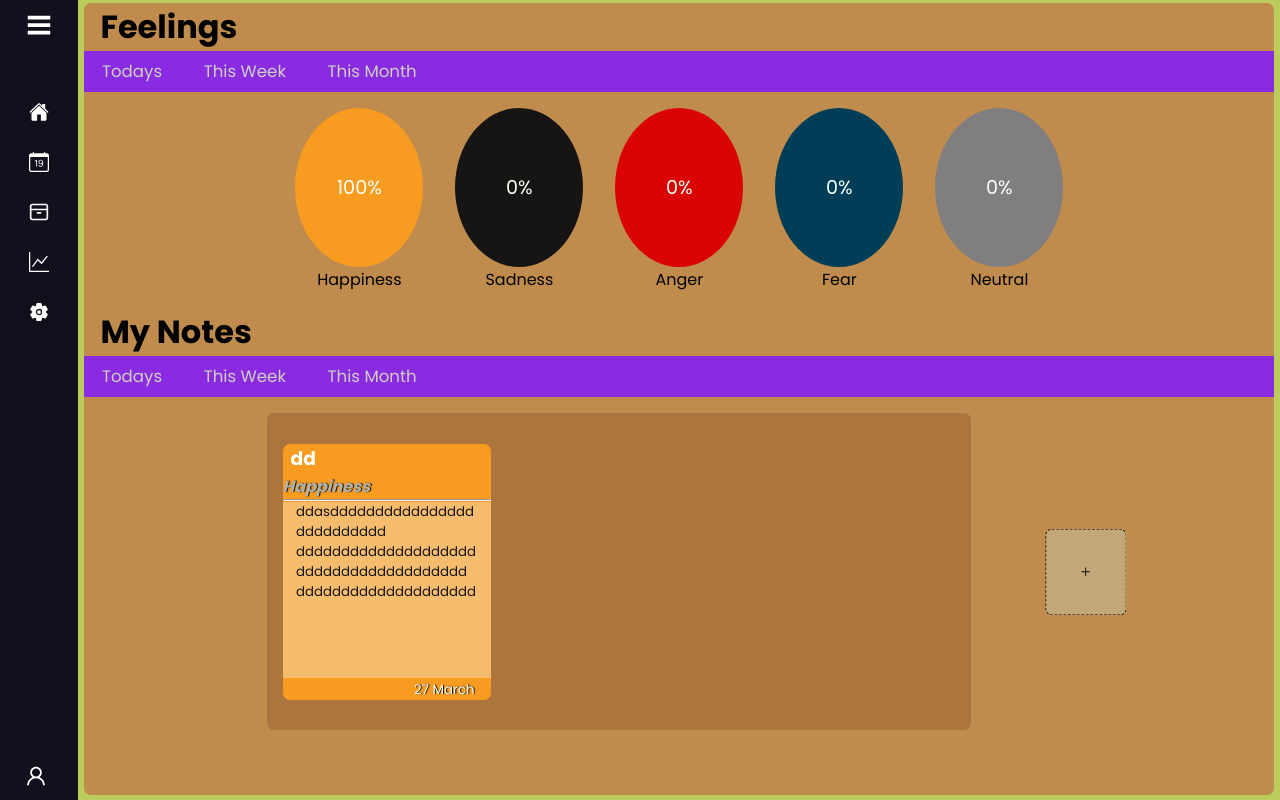
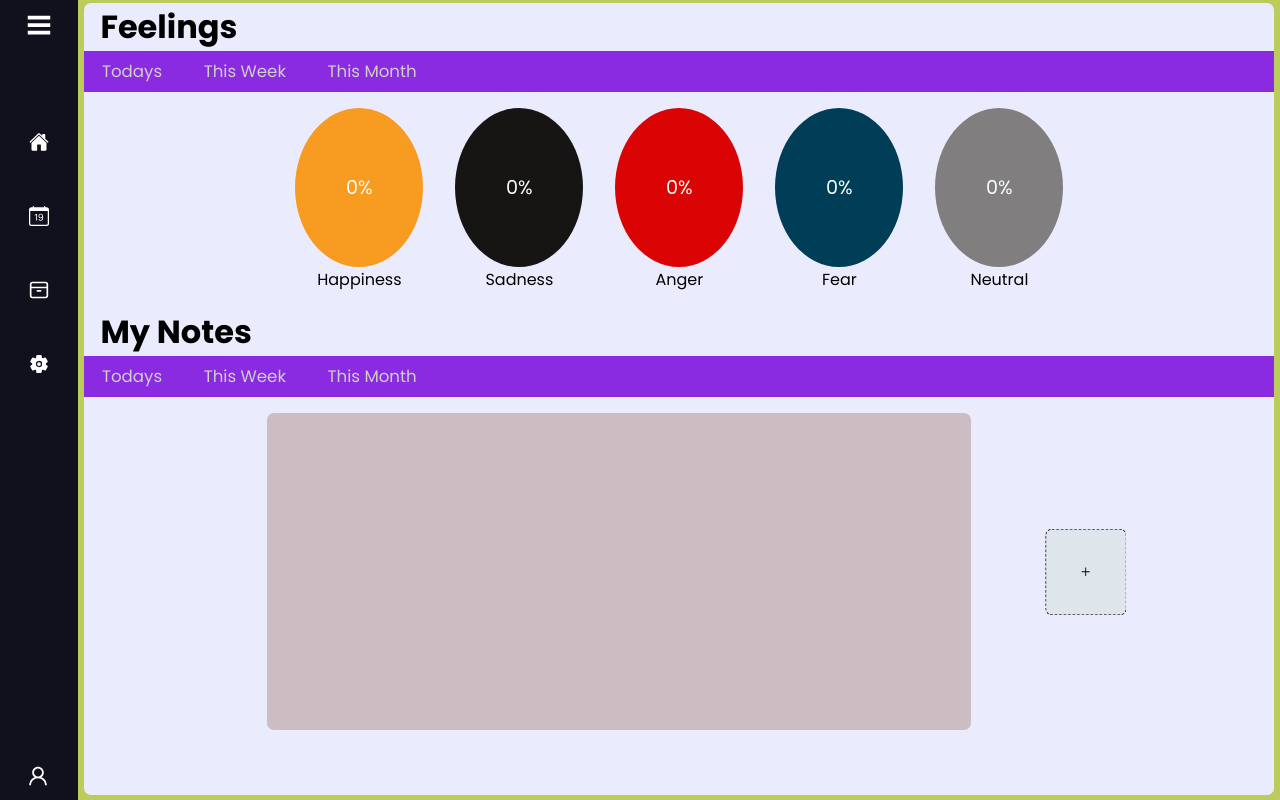
Before and after one commit to BrunoFay/Feelings-Diary, a React (Create React App) app: page / in a window 1280 px wide. Built offline with nearby package versions, Linux system fonts and the light colour scheme.

Commit message:
NEW edit logical implemented, some bg-colors change,just tests,

```diff
--- a/src/App.css
+++ b/src/App.css
@@ -1,4 +1,6 @@
 :root {
+  margin: 0;
+  padding: 0;
   --bgcolorHap: #f89b21;
   --bgcolorSad: #161514;
   --bgcolorNeu: #807e7e;
--- a/src/components/home/CardNoteWindow.jsx
+++ b/src/components/home/CardNoteWindow.jsx
@@ -10,12 +10,20 @@ export default function CardNoteWindow() {
     noteCNW,
     dateFormated,
     VISIBLECARD,
+    VISIBLEFORM,
     handleKeyPressVisibiliity,
-    handleClickVisibility } = useContext(postContext)
+    handleClickVisibility,
+    setEditedNote } = useContext(postContext)
   const { title, description, feeling, date } = noteCNW
-  const handleClick = () => {
-    console.log('click');
+
+  const handleClickClosebtn = () => {
     handleClickVisibility(VISIBLECARD)
+    setEditedNote({ status: false, note: [] })
+
+  }
+  const handleClickEditbtn = () => {
+    handleClickVisibility(VISIBLEFORM)
+    setEditedNote({ status: true, note: noteCNW })
   }
 
   return (
@@ -23,7 +31,9 @@ export default function CardNoteWindow() {
       <section className='cnw-header'>
         <h1>{title}</h1>
         <div
-          onClick={handleClick}
+          className='cnw-header-closebtn'
+          onClick={handleClickClosebtn}
+          tabIndex='0'
           onKeyDown={(e) => handleKeyPressVisibiliity(e, VISIBLECARD)}>
           < IoClose />
         </div>
@@ -34,8 +44,8 @@ export default function CardNoteWindow() {
           <span>{feeling}</span>
           <span>{dateFormated(date)}</span>
           <div className='cnw-settings'>
-            <button><BsTrash /></button>
-            <button><BiEdit /></button>
+            <button type='button'><BsTrash /></button>
+            <button type='button' onClick={handleClickEditbtn}><BiEdit /></button>
           </div>
         </div>
         <hr />
--- a/src/components/home/FormNotes.jsx
+++ b/src/components/home/FormNotes.jsx
@@ -13,6 +13,7 @@ const INITIAL_STATE_NOTE = {
 export default function FormNotes({ feelings }) {
   const {
     notes,
+    noteCNW,
     setNotes,
     VISIBLEFORM,
     editedNote,
@@ -22,7 +23,7 @@ export default function FormNotes({ feelings }) {
   } = useContext(postContext)
   const [note, setNote] = useState(INITIAL_STATE_NOTE)
   const [disableBtn, setdisableBtn] = useState(true)
-  const noteToEdit = notes.find(note => note.id === editedNote.note.id)
+  const noteToEdit = notes.find(note => note.id == noteCNW.id)
 
   useEffect(() => {
     if (note.title !== '' || note.description !== '') {
@@ -40,11 +41,16 @@ export default function FormNotes({ feelings }) {
 
   const handleChange = ({ target: { name, value } }) => {
     setNote({ ...note, date: new Date(), [name]: value })
-
   }
   const handleClick = (e) => {
     e.preventDefault()
-    setNotes([...notes, note])
+    if (editedNote.status) {
+      const newNotes = notes.filter(note => note.id !== noteToEdit.id)
+      setNotes([...newNotes, note])
+
+    } else {
+      setNotes([...notes, note])
+    }
     setNote({ ...INITIAL_STATE_NOTE, id: uuidv4() })
     setEditedNote({ note: [], status: false })
   }
@@ -54,11 +60,11 @@ export default function FormNotes({ feelings }) {
         <div
           className='closeForm-btn'
           onClick={() => handleClickVisibility(VISIBLEFORM)}
-          onKeyDown={(e) => handleKeyPressVisibiliity(e,VISIBLEFORM)}
+          onKeyDown={(e) => handleKeyPressVisibiliity(e, VISIBLEFORM)}
         >
           <IoClose />
         </div>
-        <select onChange={handleChange} name='feeling' id='fellings'>
+        <select onChange={handleChange} value={note.feeling}name='feeling' id='fellings'>
           {feelings.map(({ title, id }) => (<option key={id} value={title}>{title}</option>))}
         </select>
         <span> Title</span>
@@ -79,7 +85,7 @@ export default function FormNotes({ feelings }) {
         <button
           onClick={handleClick}
           disabled={disableBtn}>
-          Send</button>
+          {editedNote.status ? 'Edit' : 'Send'}</button>
       </form>
     </main>
   )
--- a/src/components/home/mainHome.css
+++ b/src/components/home/mainHome.css
@@ -1,5 +1,5 @@
 .home-container {
-  background-color: rgba(196, 60, 60, 0.445);
+  background-color: #EAECFE;
   height: 99%;
   width: 99%;
   flex-wrap: wrap;
@@ -111,7 +111,7 @@
   color: rgba(19, 19, 17, 0.986);
   overflow: hidden;
   font-size: smaller;
-  padding: 0 1em;
+  padding: 0.4rem;
 }
 
 .carousel-item span:nth-child(1) {
@@ -158,7 +158,7 @@
 }
 
 .editFormNote-container {
-  background-color: rgba(65, 241, 109, 0.452);
+  background-color: #6b7e04b6;
 }
 
 .formNote-container {
@@ -178,14 +178,14 @@
   border-radius: 7px;
 }
 
-.formNote-container span {
+.formNote-container span, .editFormNote-container span {
   color: var(--colorTitleAndPorcentage);
   font-size: 1.5vw;
   font-weight: bolder;
   text-shadow: 1px 0px 1px black;
 }
 
-.formNote-container button {
+.formNote-container button, .editFormNote-container button {
   background-color: #11101d;
   color: rgb(192, 183, 183);
   border: none;
@@ -198,12 +198,12 @@
   bottom: 0.5rem;
 }
 
-.formNote-container button:disabled {
+.formNote-container button:disabled, .editFormNote-container button:disabled {
   background-color: #11101d36;
 
 }
 
-.formNote-container form {
+.formNote-container form, .editFormNote-container form {
   display: flex;
   flex-direction: column;
   justify-content: center;
@@ -335,3 +335,7 @@
 .right-cnw-body {
   width: auto;
 }
+.cnw-header-closebtn:hover{
+  color : #ffffff;
+  transition: all ease-in 100ms;
+}
--- a/src/components/navbar/Navbar.jsx
+++ b/src/components/navbar/Navbar.jsx
@@ -72,17 +72,6 @@ export default function Navbar() {
           <li>
             <nav to="#">
               <i className='bx bx-cog' >
-              <BsGraphUp />
-              </i>
-              <span className="link_name">Analytics</span>
-            </nav>
-             <ul className="sub-menu blank">
-              <li><nav className="link_name" to="#">Analytics</nav></li>
-            </ul>
-          </li>
-          <li>
-            <nav to="#">
-              <i className='bx bx-cog' >
                 <IoSettings />
               </i>
               <span className="link_name">Settings</span>
@@ -100,7 +89,6 @@ export default function Navbar() {
                 <div className="profile_name">User</div>
                 <div className="nick">Nickname</div>
               </div>
-              <i className='bx bx-log-out' ></i>
             </div>
           </li>
         </ul>
--- a/src/components/navbar/navbar.css
+++ b/src/components/navbar/navbar.css
@@ -2,13 +2,15 @@
 
 /* Google Fonts Import Link */
 @import url('https://fonts.googleapis.com/css2?family=Poppins:wght@300;400;500;600;700&display=swap');
-*{
+
+* {
   margin: 0;
   padding: 0;
   box-sizing: border-box;
   font-family: 'Poppins', sans-serif;
 }
-.sidebar{
+
+.sidebar {
   position: fixed;
   top: 0;
   left: 0;
@@ -18,16 +20,19 @@
   z-index: 100;
   transition: all 0.5s ease;
 }
-.sidebar.close{
+
+.sidebar.close {
   width: 78px;
 }
-.sidebar .logo-details{
+
+.sidebar .logo-details {
   height: 60px;
   width: 100%;
   display: flex;
   align-items: center;
 }
-.sidebar .logo-details i{
+
+.sidebar .logo-details i {
   font-size: 30px;
   color: #fff;
   height: 50px;
@@ -35,47 +40,60 @@
   text-align: center;
   line-height: 50px;
 }
-.sidebar .logo-details .logo_name{
+
+.sidebar .logo-details .logo_name {
   font-size: 22px;
   color: #fff;
   font-weight: 600;
   transition: 0.3s ease;
   transition-delay: 0.1s;
 }
-.sidebar.close .logo-details .logo_name{
+
+.sidebar.close .logo-details .logo_name {
   transition-delay: 0s;
   opacity: 0;
   pointer-events: none;
 }
-.sidebar .nav-links{
+
+.sidebar .nav-links {
   height: 100%;
-  padding: 30px 0 150px 0;
+  padding: 60px 0 150px 0;
   overflow: auto;
+  display: flex;
+  flex-direction: column;
+  gap: 1.5rem;
 }
-.sidebar.close .nav-links{
+
+.sidebar.close .nav-links {
   overflow: visible;
 }
-.sidebar .nav-links::-webkit-scrollbar{
+
+.sidebar .nav-links::-webkit-scrollbar {
   display: none;
 }
-.sidebar .nav-links li{
+
+.sidebar .nav-links li {
   position: relative;
   list-style: none;
   transition: all 0.4s ease;
   color: #fff;
 }
-.sidebar .nav-links li:hover{
+
+.sidebar .nav-links li:hover {
   background: #1d1b31;
 }
-.sidebar .nav-links li .iocn-link{
+
+.sidebar .nav-links li .iocn-link {
   display: flex;
   align-items: center;
   justify-content: space-between;
 }
-.sidebar.close .nav-links li .iocn-link{
+
+.sidebar.close .nav-links li .iocn-link {
   display: block
 }
-.sidebar .nav-links li i{
+
+.sidebar .nav-links li i {
   height: 50px;
   min-width: 78px;
   text-align: center;
@@ -85,39 +103,47 @@
   cursor: pointer;
   transition: all 0.3s ease;
 }
-.sidebar .nav-links li.showMenu i.arrow{
+
+.sidebar .nav-links li.showMenu i.arrow {
   transform: rotate(-180deg);
 }
-.sidebar.close .nav-links i.arrow{
+
+.sidebar.close .nav-links i.arrow {
   display: none;
 }
-.sidebar .nav-links li nav{
+
+.sidebar .nav-links li nav {
   display: flex;
   align-items: center;
   text-decoration: none;
 }
-.sidebar .nav-links li nav .link_name{
+
+.sidebar .nav-links li nav .link_name {
   font-size: 18px;
   font-weight: 400;
   color: #fff;
   text-align: center;
   transition: all 0.4s ease;
 }
-.sidebar.close .nav-links li nav .link_name{
+
+.sidebar.close .nav-links li nav .link_name {
   opacity: 0;
   pointer-events: none;
 
 }
-.sidebar .nav-links li .sub-menu{
+
+.sidebar .nav-links li .sub-menu {
   padding: 6px 6px 14px 80px;
   margin-top: -10px;
   background: #1d1b31;
   display: none;
 }
-.sidebar .nav-links li.showMenu .sub-menu{
+
+.sidebar .nav-links li.showMenu .sub-menu {
   display: block;
 }
-.sidebar .nav-links li .sub-menu nav{
+
+.sidebar .nav-links li .sub-menu nav {
   color: #fff;
   font-size: 15px;
   padding: 5px 0;
@@ -125,10 +151,12 @@
   opacity: 0.6;
   transition: all 0.3s ease;
 }
-.sidebar .nav-links li .sub-menu nav:hover{
+
+.sidebar .nav-links li .sub-menu nav:hover {
   opacity: 1;
 }
-.sidebar.close .nav-links li .sub-menu{
+
+.sidebar.close .nav-links li .sub-menu {
   position: absolute;
   left: 100%;
   top: -10px;
@@ -140,57 +168,68 @@
   pointer-events: none;
   transition: 0s;
 }
-.sidebar.close .nav-links li:hover .sub-menu{
+
+.sidebar.close .nav-links li:hover .sub-menu {
   top: 0;
   opacity: 1;
   pointer-events: auto;
   transition: all 0.4s ease;
 }
-.sidebar .nav-links li .sub-menu .link_name{
+
+.sidebar .nav-links li .sub-menu .link_name {
   display: none;
 }
-.sidebar.close .nav-links li .sub-menu .link_name{
+
+.sidebar.close .nav-links li .sub-menu .link_name {
   font-size: 18px;
   opacity: 1;
   display: block;
 }
-.sidebar .nav-links li .sub-menu.blank{
+
+.sidebar .nav-links li .sub-menu.blank {
   opacity: 1;
   pointer-events: auto;
   padding: 3px 20px 6px 16px;
   opacity: 0;
   pointer-events: none;
 }
-.sidebar .nav-links li:hover .sub-menu.blank{
+
+.sidebar .nav-links li:hover .sub-menu.blank {
   top: 50%;
   transform: translateY(-50%);
 }
-.sidebar .profile-details{
+
+.sidebar .profile-details {
   position: fixed;
   bottom: 0;
   width: 260px;
   display: flex;
   align-items: center;
-  justify-content: space-between;
+  justify-content: space-around;
   background: #1d1b31;
   padding: 12px 0;
   transition: all 0.5s ease;
 }
-.sidebar.close .profile-details{
+
+.sidebar.close .profile-details {
   background: none;
 }
-.sidebar.close .profile-details{
+
+.sidebar.close .profile-details {
   width: 78px;
 }
-.sidebar .profile-details .profile-content{
+
+.sidebar .profile-details .profile-content {
   display: flex;
   align-items: center;
   font-size: 1.5rem;
 }
-.sidebar.close .profile-details  .profile-content{
-padding-left: 1.5rem;
+
+.sidebar.close .profile-details .profile-content {
+  padding-left: 1rem;
 }
-.sidebar .profile-details img{
+
+.sidebar .profile-details img {
   height: 52px;
   width: 52px;
   object-fit: cover;
@@ -199,28 +238,32 @@ padding-left: 1.5rem;
   background: #1d1b31;
   transition: all 0.5s ease;
 }
-.sidebar.close .profile-details img{
+
+.sidebar.close .profile-details img {
   padding: 10px;
 }
+
 .sidebar .profile-details .profile_name,
-.sidebar .profile-details .nick{
+.sidebar .profile-details .nick {
   color: #fff;
   font-size: 18px;
   font-weight: 500;
   white-space: nowrap;
 }
+
 .sidebar.close .profile-details i,
 .sidebar.close .profile-details .profile_name,
-.sidebar.close .profile-details .nick{
+.sidebar.close .profile-details .nick {
   display: none;
 }
-.sidebar .profile-details .nick{
+
+.sidebar .profile-details .nick {
   font-size: 12px;
   font-style: italic;
 }
 
 @media (max-width: 420px) {
-  .sidebar.close .nav-links li .sub-menu{
+  .sidebar.close .nav-links li .sub-menu {
     display: none;
   }
 }
--- a/src/context/PostContextProvider.js
+++ b/src/context/PostContextProvider.js
@@ -11,11 +11,7 @@ const INITIAL_STATE_EDITEDNOTE = {
 export default function PostContextProvider({ children }) {
   const VISIBLECARD = 'visibleCard';
   const VISIBLEFORM = 'visibleForm';
-  const [notes, setNotes] = useState([{  id: '11',
-    title: 'dd',
-    description: 'ddasdddddddddddddddddddddddddd ddddddddddddddddddddddddddddddddddddddd dddddddddddddddddddd',
-    date: new Date(),
-    feeling: 'Happiness',}])
+  const [notes, setNotes] = useState([])
   const [noteCNW, setNoteCNW] = useState({})
   const [isVisible, setIsVisible] = useState(INITIAL_STATE_VISIBLE)
   const [editedNote, setEditedNote] = useState(INITIAL_STATE_EDITEDNOTE)
@@ -33,7 +29,7 @@ export default function PostContextProvider({ children }) {
 return(`${day} ${month}`)
   }
   const handleClickVisibility = (name) => {
-    setIsVisible({ ...isVisible, [name]: !isVisible[name] })
+    setIsVisible({ [name]: !isVisible[name] })
   };
   const handleKeyPressVisibiliity = (e,name) => {
     if (e.key === 'Enter') {
--- a/src/index.css
+++ b/src/index.css
@@ -1,13 +1,6 @@
+@import url('https://fonts.googleapis.com/css2?family=Poppins:wght@300&display=swap');
 body {
-  margin: 0;
-  font-family: -apple-system, BlinkMacSystemFont, 'Segoe UI', 'Roboto', 'Oxygen',
-    'Ubuntu', 'Cantarell', 'Fira Sans', 'Droid Sans', 'Helvetica Neue',
-    sans-serif;
+  font-family: 'Poppins', sans-serif;
   -webkit-font-smoothing: antialiased;
   -moz-osx-font-smoothing: grayscale;
 }
-
-code {
-  font-family: source-code-pro, Menlo, Monaco, Consolas, 'Courier New',
-    monospace;
-}
```
